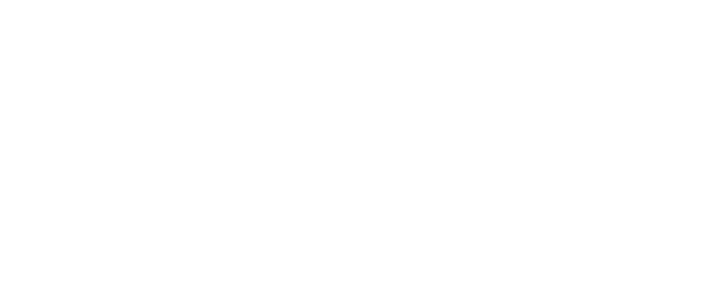
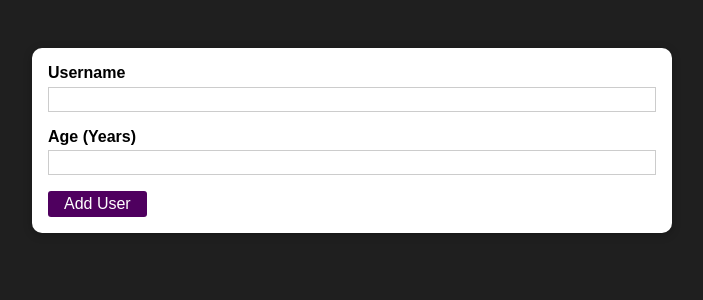
Before and after one commit to crystal1229d/react-udemy_practice, a React (Create React App) app: page / in a window 1280 px wide. Shown: the top 300 px of the page, without its empty margins (288-991 px from the left). Built offline with nearby package versions, Linux system fonts and the light colour scheme.

Commit message:
add AddUser (1) add AddUser component & style module (2) add UI/Button (3) add UI/Card (4) adapt Button & Card to AddUser component (5) fix App.js & style module

```diff
--- a/src/App.js
+++ b/src/App.js
@@ -1,10 +1,20 @@
-import React from 'react';
+import React, { useState } from 'react';
+import AddUers from './components/AddUsers/AddUers';
 
 
 function App() {
+
+  const [UserList, setUserList] = useState([])
+
+  const addUserHandler = (uName, uAge) => {
+    setUserList((prevUserList) => {
+      setUserList([...prevUserList, { id:Math.random().toString(), name: uName, age: uAge }])
+    })
+  }
+
   return (
     <div>
-
+      <AddUers onAddUser={addUserHandler} />
     </div>
   );
 }
--- /dev/null
+++ b/src/components/AddUsers/AddUers.js
@@ -0,0 +1,50 @@
+import React, { useState } from 'react'
+import Card from '../UI/Card/Card'
+import Button from '../UI/Button/Button'
+
+import styles from './AddUsers.module.css'
+
+const AddUers = props => {
+
+  const [EnteredName, setEnteredName] = useState('')
+  const [EnteredAge, setEnteredAge] = useState('')
+
+  const userNameChangeHandler = event => {
+    setEnteredName(event.target.value)
+  }
+
+  const userAgeChangeHandler = event => {
+    setEnteredAge(event.target.value)
+  }
+
+  const addUserHandler = event => {
+    event.preventDefault()
+
+    if (EnteredName.trim().length === 0 || EnteredAge.trim().length === 0) {
+      return
+    }
+
+    if (+EnteredAge < 0) {
+      return
+    }
+
+    props.onAddUser(EnteredName, EnteredAge)
+
+    setEnteredName('')
+    setEnteredAge('')
+  }
+
+  return (
+    <Card className={styles.form}>
+      <form>
+        <label>Username</label>
+        <input type='text' value={EnteredName} onChange={userNameChangeHandler}/>
+        <label>Age (Years)</label>
+        <input type='number' value={EnteredAge} onChange={userAgeChangeHandler} />
+        <Button onClick={addUserHandler}>Add User</Button>
+      </form>
+    </Card>
+  )
+}
+
+export default AddUers
--- /dev/null
+++ b/src/components/AddUsers/AddUsers.module.css
@@ -0,0 +1,26 @@
+.form {
+    width: 90%;
+    max-width: 40rem;
+    padding: 1rem;
+    margin: 3rem auto;
+}
+
+.form label {
+    display: block;
+    font-weight: bold;
+    margin-bottom: 0.3rem;
+}
+
+.form input {
+    display: block;
+    width: 100%;
+    padding: 0.15rem;
+    margin-bottom: 1.0em;
+    border: 1px solid #ccc;
+    font: inherit;
+}
+
+.form input:focus {
+    outline: none;
+    border-color: #4f005f;
+}
--- /dev/null
+++ b/src/components/UI/Button/Button.js
@@ -0,0 +1,17 @@
+import React from 'react'
+
+import styles from './Button.module.css'
+
+const Button = props => {
+  return (
+    <button
+        className={`${styles.button} ${props.className}`}
+        type={props.type || 'button'}
+        onClick={props.onClick}
+      >
+        {props.children}
+    </button>
+  )
+}
+
+export default Button
--- /dev/null
+++ b/src/components/UI/Button/Button.module.css
@@ -0,0 +1,25 @@
+.button {
+    --default-button-color: #4f005f;
+    --active-button-color: #741188;
+    --default-text-color: #FFF;
+}
+
+.button {
+    font: inherit;
+    background: var(--default-button-color);
+    border: var(--default-button-color);
+    border-radius: 3px;
+    color: var(--default-text-color);
+    padding: 0.25rem 1rem;
+    cursor: pointer;
+}
+
+.button:hover,
+.button:active {
+    background: var(--active-button-color);
+    border-color: var(--active-button-color);
+}
+
+.button:focus {
+    outline: none;
+}
--- /dev/null
+++ b/src/components/UI/Card/Card.js
@@ -0,0 +1,13 @@
+import React from 'react'
+
+import styles from './Card.module.css'
+
+const Card = props => {
+  return (
+      <div className={`${styles.card} ${props.className}`}>
+          {props.children}
+      </div>
+  )
+}
+
+export default Card
--- /dev/null
+++ b/src/components/UI/Card/Card.module.css
@@ -0,0 +1,5 @@
+.card {
+    background: white;
+    box-shadow: 0 2px 8px rgba(0,0,0,0.26);
+    border-radius: 10px;
+}
--- a/src/index.css
+++ b/src/index.css
@@ -4,6 +4,7 @@
 
 html {
   font-family: sans-serif;
+  background: #1f1f1f;
 }
 
 body {
```
